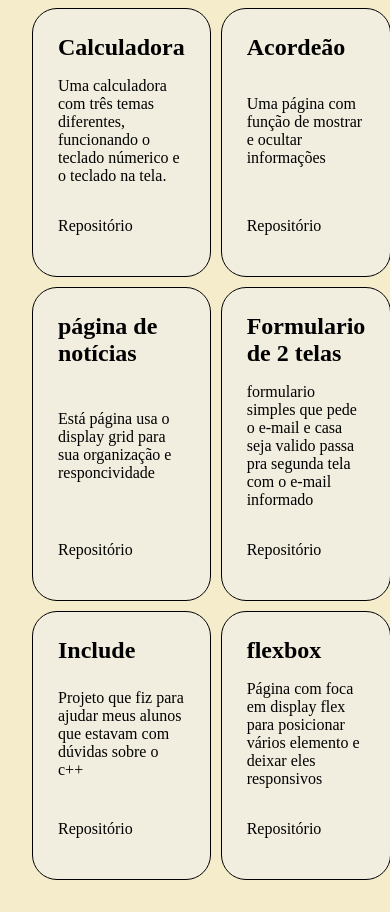
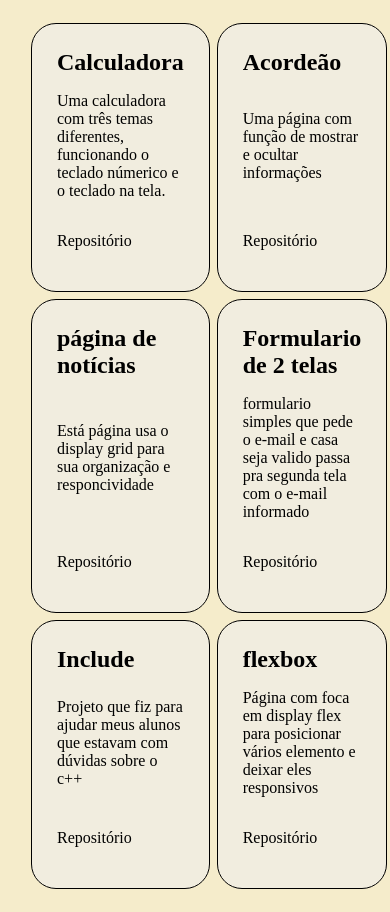
Before and after one commit to Geovanne1/portfolio, a plain HTML site: page projetos.html in a window 390 px wide. Before the commit the page ends 888 px from the top, so only its background shows below. Drawn offline with Linux system fonts and the light colour scheme.

Commit message:
versão 1.2
reajustando a página projetos

```diff
--- a/src/css/projetos.css
+++ b/src/css/projetos.css
@@ -44,7 +44,8 @@ h2 {
   }
 
   .projetos {
-    margin: 0.5rem 2rem;
-    gap: 10px;
+    margin: 0.5rem 1rem;
+    padding: 15px;
+    gap: 7px;
   }
 }
```
